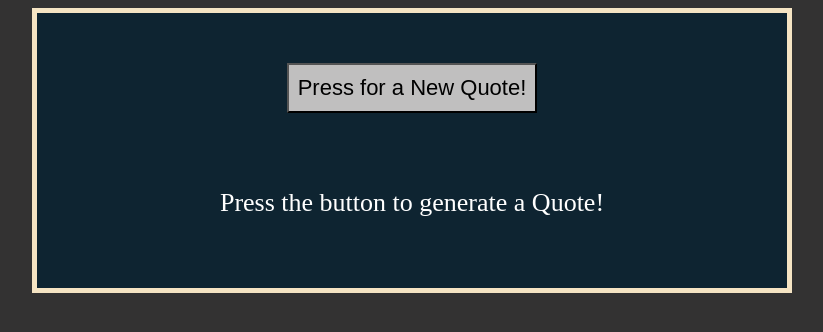
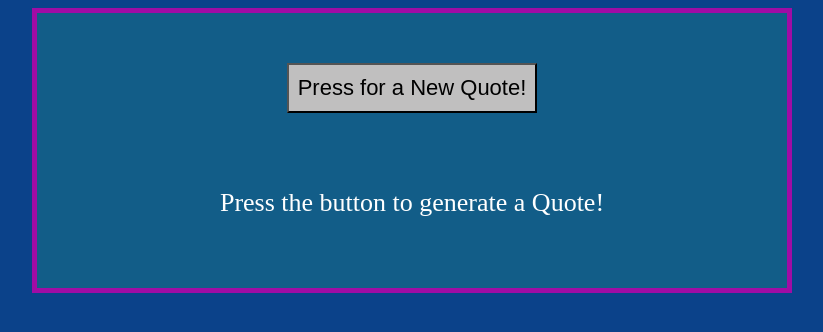
Before and after one commit to catweak25/owenfrance, a plain HTML site: page index.html in a window 1280 px wide. Shown: the whole page, without its empty margins (228-1051 px from the left). Drawn offline with Linux system fonts and the light colour scheme.

Commit message:
Update style.css

```diff
--- a/style.css
+++ b/style.css
@@ -1,9 +1,9 @@
 body {
-    background-color: #333232;
+    background-color: #0b428a;
 }
     #container {
-    background-color:#0E2431;
-    border: 5px solid#f5e4c3;
+    background-color:#125d88;
+    border: 5px solid#a00ca5;
     height: 275px;
     width: 750px;
     margin: 0 auto;
```
